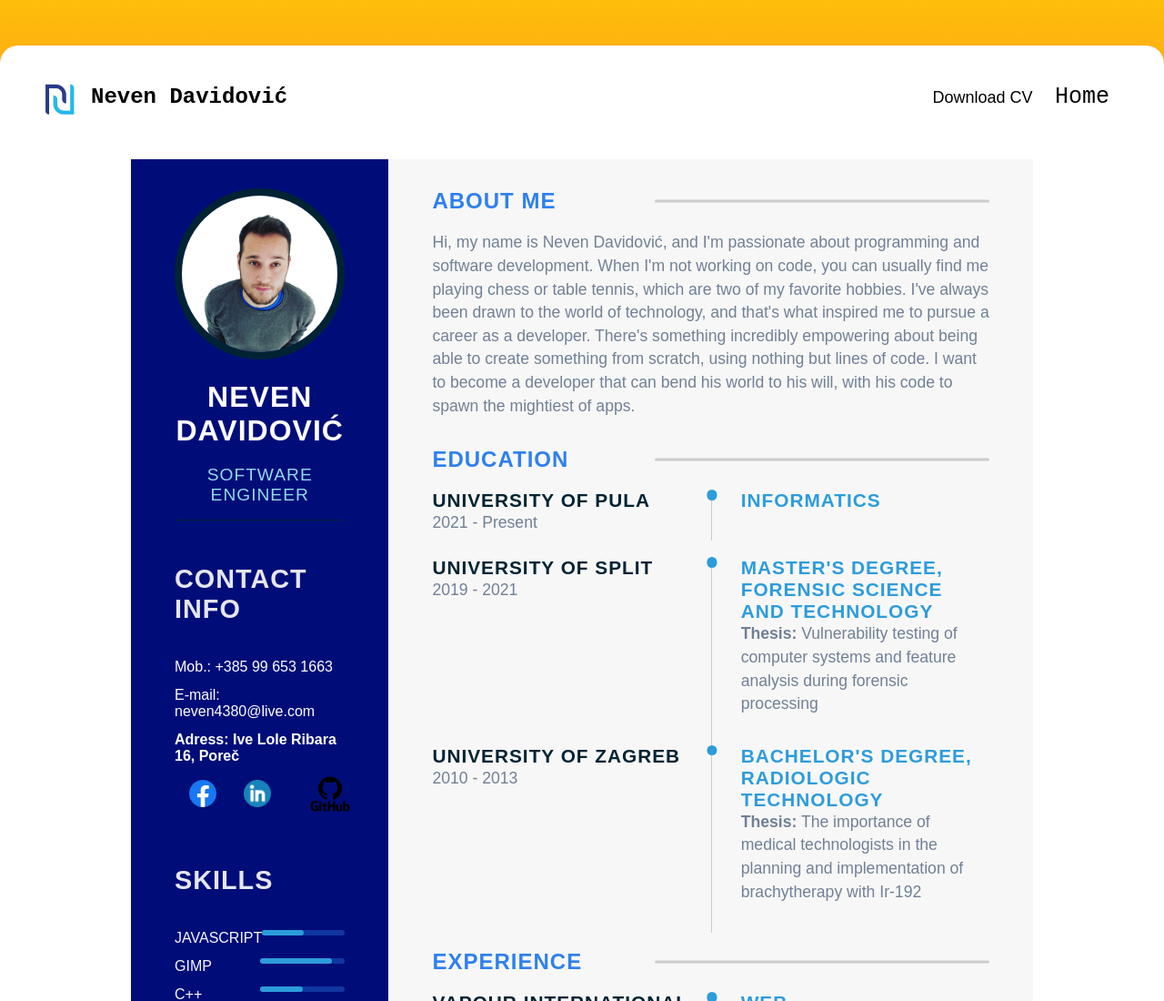
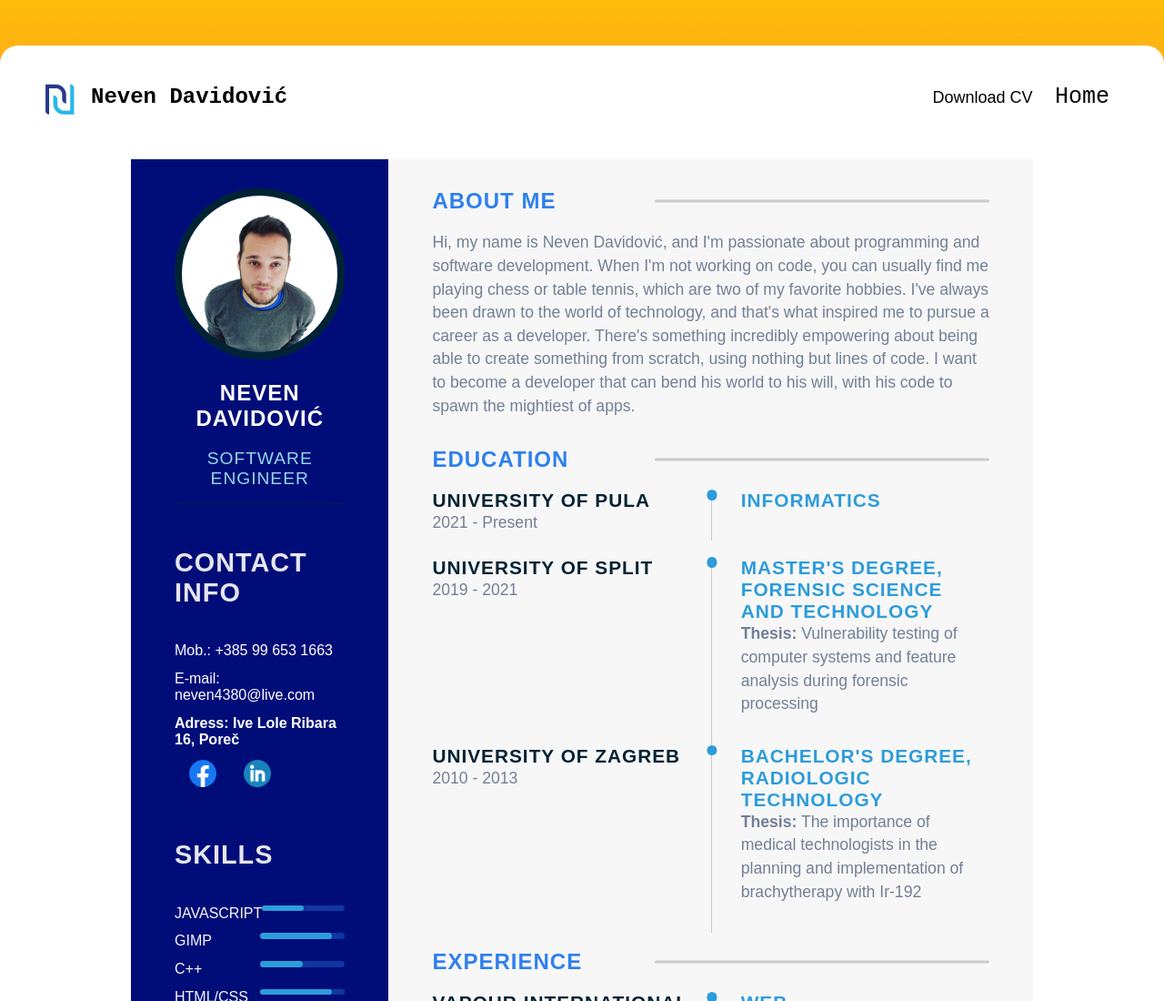
Before and after one commit to NevenDavidovic/NevenDavidovic.github.io, a plain HTML site: page CV.html in a window 1280 px wide. Shown: the top 1100 px of the page at 91% size. Drawn offline with Linux system fonts and the light colour scheme; some icons are missing; a web font is replaced by a local one.

Commit message:
deleting and changing data

```diff
--- a/CV.html
+++ b/CV.html
@@ -60,9 +60,7 @@
                                 <i class="fa fa-facebook"></i>
                                 <a href="https://www.facebook.com/ronnie.rukas.9"><img src="images/face.png" class="face"></a>
                                 <a href="https://www.linkedin.com/in/nevendavidovic/"><img src="images/linkedin.png" class="face"></a>
-                                <p>
-                                    <a href="https://github.com/NevenDavidovic/"><img src="images/github.png" class="github"></a>
-                                </p>
+
                             </li>
                         </ul>
                     </div>
--- a/css/CV.css
+++ b/css/CV.css
@@ -71,7 +71,7 @@
 }
 
 .name {
-  font-size: 2rem;
+  font-size: 1.5rem;
   color: white;
   text-align: center;
   text-transform: uppercase;
```
